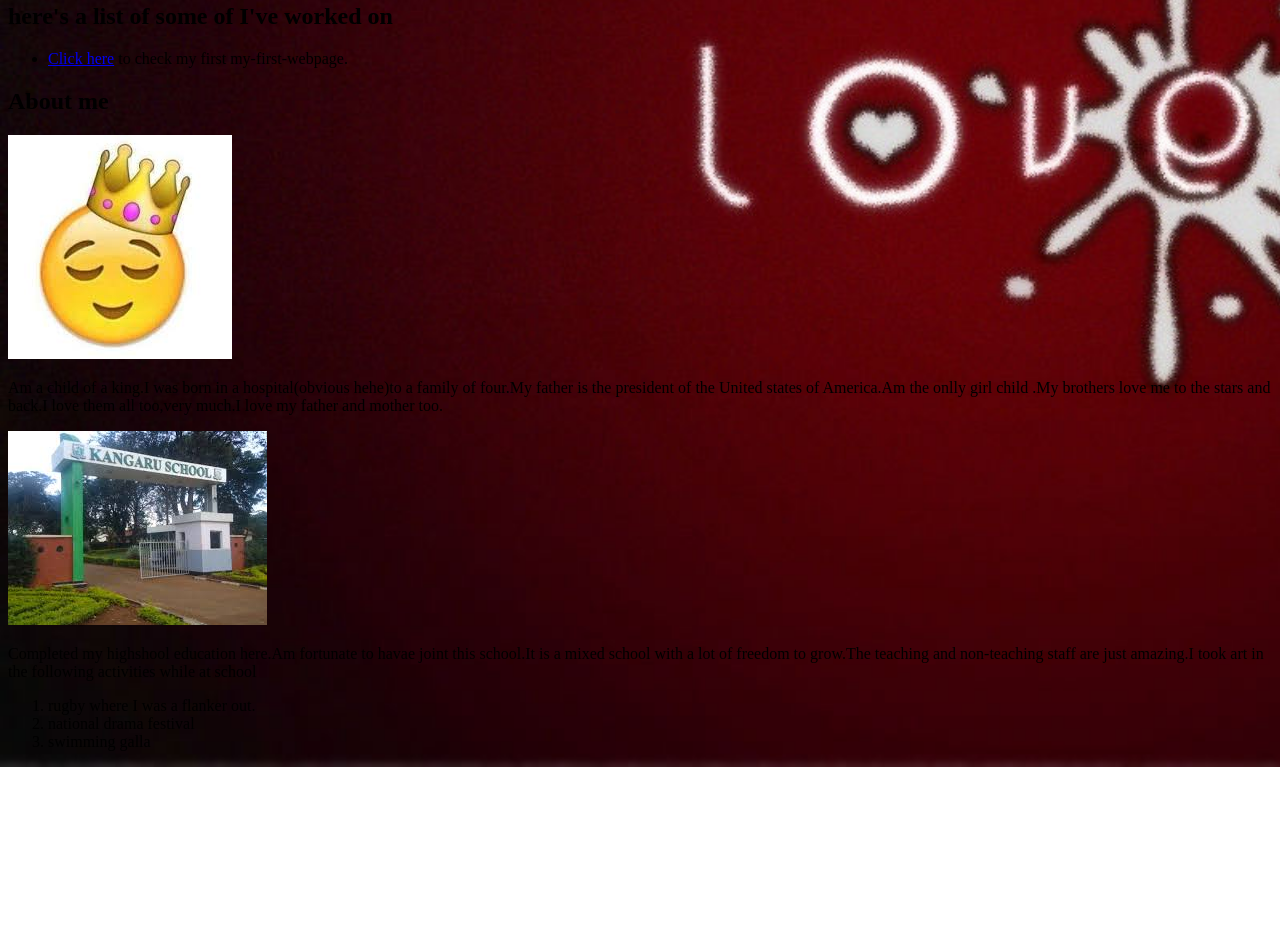
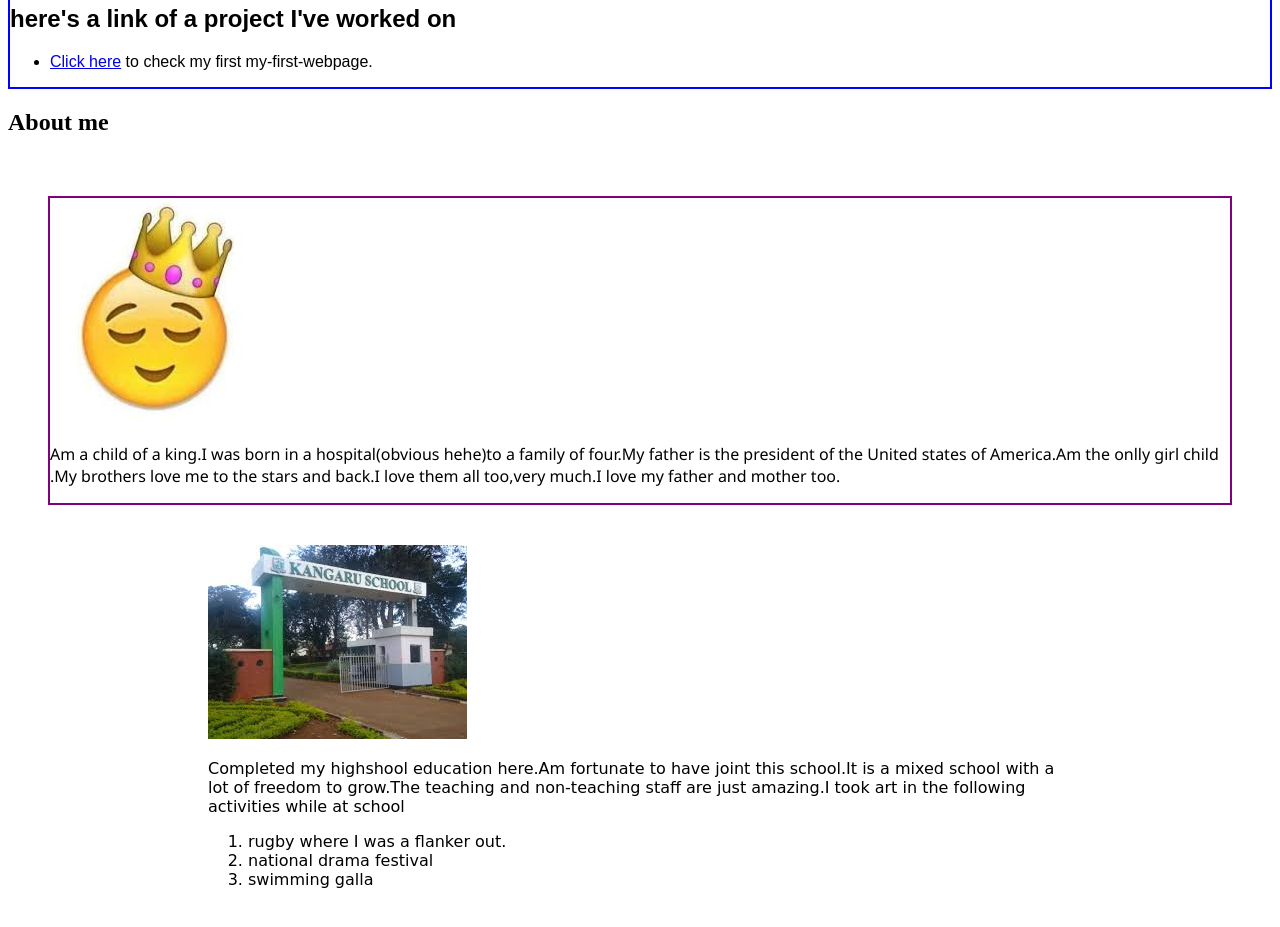
Before and after one commit to newtontush/ip, a plain HTML site: page ip.html in a window 1280 px wide. Shown: the part 515-1442 px from the top of the page. Before the commit the page ends 1282 px from the top, so only its background shows below. Drawn offline with Linux system fonts and the light colour scheme; files whose address does not match are found by name.

Commit message:
Add border colors and margin changes

```diff
--- a/css/styles.css
+++ b/css/styles.css
@@ -1,10 +1,25 @@
 body {
 
-    background-image: url(/home/newton/Documents/moringa/ip/sparkling_heart-other.jpg);
-    background-size: cover;
+   background-color: white;
 }
 h1 {
     color: rgb(189, 164, 164);
     text-align: center;
     font-style: italic;
 }
+.important {
+    border: 2px solid blue;
+    font-family: sans-serif;
+}
+.unimportant {
+    font-family: 'Segoe UI', Tahoma, Geneva, Verdana, sans-serif;
+    border:2px solid purple;
+    padding:6px solid white;
+    margin:40px;
+    float: right;
+}
+.wise {
+    font-family: cursive;
+    margin:200px;
+    padding: 6px red;
+}
--- a/ip.html
+++ b/ip.html
@@ -8,7 +8,7 @@
         <h1> Newton Kimeu.</h1>
         <div class="important">
         <img src="simple.jpg" alt   ="an image of art"/>
-        <h2>here's a list of some of <span class ="unimportant"projects</span> I've worked on</h2>
+        <h2>here's a link of a project I've worked on</h2>
         <ul>
             <li><a href="https://newtontush.github.io/my-first-webpage">Click here</a> to check my first my-first-webpage.</li>
 
@@ -17,7 +17,9 @@
         <h2>About me</h2>
         <div class="unimportant">
         <img src="download.jpeg" alt="an image of a king"/><p>Am a child of a king.I was born in a hospital(obvious hehe)to a family of four.My father is the president of the United states of America.Am the onlly girl child .My brothers love me to the stars and back.I love them all too,very much.I love my father and mother too.</p>
-        <img src="kangaru.jpeg" alt="an image of kanaru school"/><p>Completed my highshool education here.Am fortunate to havae joint this school.It is a mixed school with a lot of freedom to grow.The teaching and non-teaching staff are just amazing.I took art in the following activities while at school</p>
+        </div>
+        <div class="wise">
+        <img src="kangaru.jpeg" alt="an image of kanaru school"/><p>Completed my highshool education here.Am fortunate to have joint this school.It is a mixed school with a lot of freedom to grow.The teaching and non-teaching staff are just amazing.I took art in the following activities while at school</p>
         <ol>
             <li>rugby where I was a flanker out.</li>
             <li>national drama festival</li>
@@ -25,5 +27,6 @@
         </ol>
         </div>
 
+
     </body>
 </html>
```
